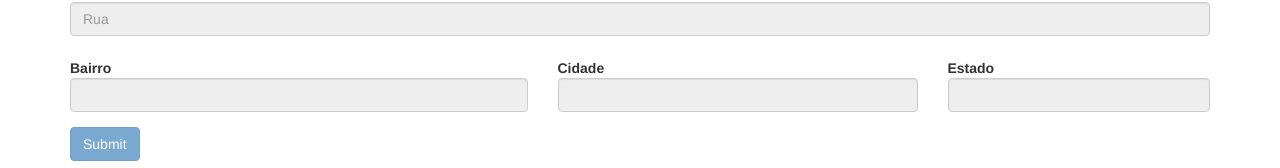
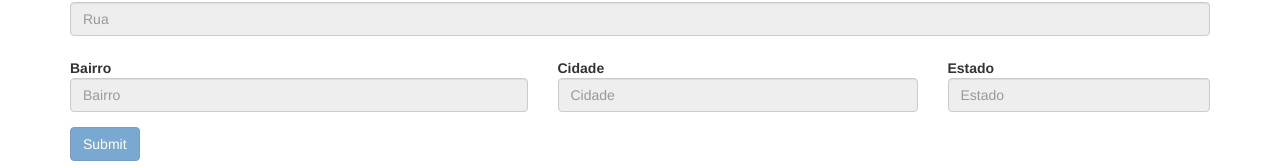
Before and after one commit to bbnsdevelop/estudosAngular-2-4-6, an Angular app in the folder formularios/: page /templateForm in a window 1280 px wide. Shown: the part 325-493 px from the top of the page. Built offline with nearby package versions, Linux system fonts and the light colour scheme.

Commit message:
final de formularios estilo template, adicionando service com interface e criando um post

```diff
--- /dev/null
+++ b/formularios/src/app/template/service/buscaCepI.ts
@@ -0,0 +1,7 @@
+import { Observable } from "rxjs/Observable";
+
+export interface BuscaCepI{
+
+    buscaCep(cep: number): Observable<any>;
+    saveForm(dadosForms: any);
+}
--- /dev/null
+++ b/formularios/src/app/template/service/impl/busca-cep.service.ts
@@ -0,0 +1,18 @@
+import { Injectable } from '@angular/core';
+import { BuscaCepI } from '../buscaCepI';
+import { HttpClient } from '@angular/common/http';
+import { Observable } from 'rxjs/Observable';
+
+@Injectable()
+export class BuscaCepService implements BuscaCepI{
+
+  constructor(private httpClient: HttpClient) { }
+
+  buscaCep(cep: number): Observable<any>{
+    return this.httpClient.get<any>(`https://viacep.com.br/ws/${cep}/json/`);
+  }
+
+  saveForm(dadosForms: any){
+    this.httpClient.post('https://httpbin.org/post', JSON.stringify(dadosForms)).subscribe(dados => console.log(dados));
+  }
+}
--- a/formularios/src/app/template/template-form.module.ts
+++ b/formularios/src/app/template/template-form.module.ts
@@ -9,6 +9,7 @@ import { TemplateFormComponent } from './template-form/template-form.component';
 import { DataFormComponent } from './data-form/data-form.component';
 import { CompoControlComponent } from './compo-control/compo-control.component';
 import { HttpClientModule } from '@angular/common/http';
+import { BuscaCepService } from './service/impl/busca-cep.service';
 
 @NgModule({
   imports: [
@@ -22,6 +23,9 @@ import { HttpClientModule } from '@angular/common/http';
     DataFormComponent,
     FormDebugComponent,
     CompoControlComponent
+  ],
+  providers: [
+    BuscaCepService
   ]
 })
 export class TemplateFormModule { }
--- a/formularios/src/app/template/template-form/template-form.component.html
+++ b/formularios/src/app/template/template-form/template-form.component.html
@@ -20,12 +20,11 @@
     </div>
   </div>
   <div ngModelGroup="endereco">
-
-
     <div class="form-group">
       <div class="col-md-3" [ngClass]="aplicaClassErro(cep)">
         <label for="cep" class="control-label">CEP</label>
-        <input class="form-control" type="text" id="cep" name="cep" ngModel required #cep="ngModel" (blur)="consultaCep($event.target.value, formu)" />
+        <input class="form-control" type="text" id="cep" name="cep" ngModel required #cep="ngModel"
+               (blur)="consultaCep($event.target.value, formu)" />
         <compo-control [mostraErro]="varificaValidTouched(cep)" msgErro="Cep é um campo obrigatório"></compo-control>
 
       </div>
@@ -53,19 +52,19 @@
     <div class="form-group">
       <div class="col-md-5" [ngClass]="aplicaClassErro(bairro)">
         <label for="bairro" class="control-label">Bairro</label>
-        <input class="form-control" type="text" id="bairro" name="bairro" readonly ngModel required #bairro="ngModel" />
+        <input class="form-control" type="text" id="bairro" placeholder="Bairro" name="bairro" readonly ngModel required #bairro="ngModel" />
         <compo-control [mostraErro]="varificaValidTouched(bairro)" msgErro="Bairro é um campo obrigatório"></compo-control>
 
       </div>
       <div class="col-md-4" [ngClass]="aplicaClassErro(cidade)">
         <label for="cidade" class="control-label">Cidade</label>
-        <input class="form-control" type="text" id="cidade" name="cidade" readonly ngModel required #cidade="ngModel" />
+        <input class="form-control" type="text" id="cidade" placeholder="Cidade" name="cidade" readonly ngModel required #cidade="ngModel" />
         <compo-control [mostraErro]="varificaValidTouched(cidade)" msgErro="Cidade é um campo obrigatório"></compo-control>
 
       </div>
       <div class="col-md-3" [ngClass]="aplicaClassErro(estado)">
         <label for="estado" class="control-label">Estado</label>
-        <input class="form-control" type="text" id="estado" name="estado" readonly ngModel required #estado="ngModel" />
+        <input class="form-control" type="text" id="estado" placeholder="Estado" name="estado" readonly ngModel required #estado="ngModel" />
         <compo-control [mostraErro]="varificaValidTouched(estado)" msgErro="Estado é um campo obrigatório"></compo-control>
 
       </div>
--- a/formularios/src/app/template/template-form/template-form.component.ts
+++ b/formularios/src/app/template/template-form/template-form.component.ts
@@ -1,6 +1,8 @@
 import { Component, OnInit } from '@angular/core';
 import 'rxjs/add/operator/map';
-import { HttpClient } from '@angular/common/http';
+import { BuscaCepI } from '../service/buscaCepI';
+import { BuscaCepService } from '../service/impl/busca-cep.service';
+
 
 @Component({
   selector: 'template-form',
@@ -8,18 +10,21 @@ import { HttpClient } from '@angular/common/http';
   styleUrls: ['./template-form.component.css']
 })
 export class TemplateFormComponent implements OnInit {
-
+  buscaCepI: BuscaCepI;
   usuario: any = {
     nome: 'Bruno',
     email: 'brunno1808@hotmail.com'
   }
-  constructor(private httpClient: HttpClient) { }
+  constructor(private cuscaCepService: BuscaCepService) {
+    this.buscaCepI = this.cuscaCepService;
+  }
 
   ngOnInit() {
   }
 
   onSubmit(formu) {
     console.log(formu);
+    this.buscaCepI.saveForm(formu.value);
     console.log(this.usuario);
   }
   varificaValidTouched(campo) {
@@ -35,10 +40,10 @@ export class TemplateFormComponent implements OnInit {
   consultaCep(cep, form) {
     let consultaViaCep = cep.replace(/\D/g, '');
     if (consultaViaCep != "") {
-      this.resetaForm(form);
       let validaCep = /^[0-9]{8}$/;
       if (validaCep.test(consultaViaCep)) {
-        this.httpClient.get<any>(`https://viacep.com.br/ws/${consultaViaCep}/json/`)
+        this.resetaForm(form);
+        this.buscaCepI.buscaCep(consultaViaCep)
           .subscribe(dados => this.popularDadosForm(dados, form));
       }
     }
@@ -57,7 +62,7 @@ export class TemplateFormComponent implements OnInit {
         estado: dados.uf
       }
     })
-    form.form.patchValue({
+    form.form.patchValue({ // atalualiza parcialmente o formulário
       endereco: {
         cep: dados.cep,
         rua: dados.logradouro,
```
